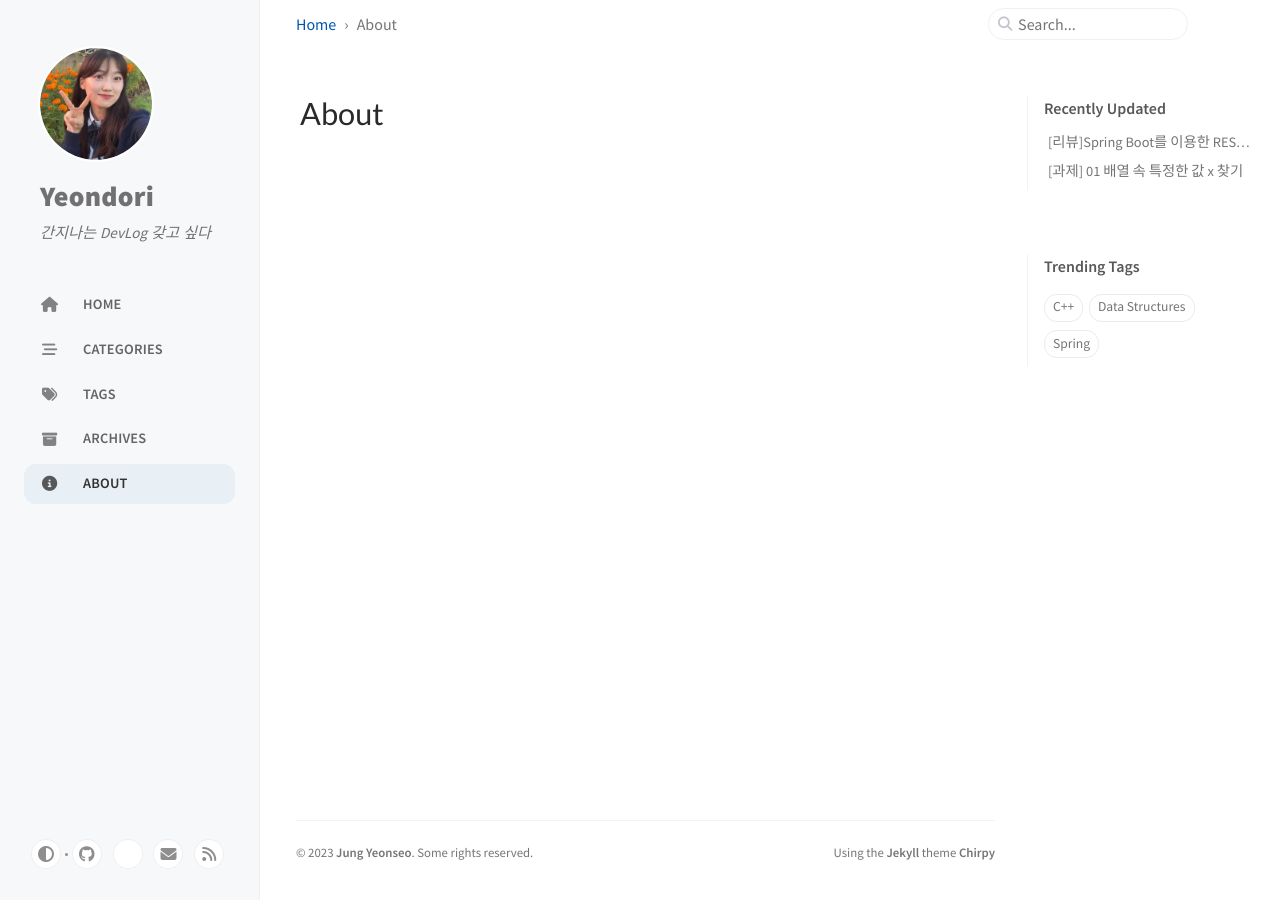
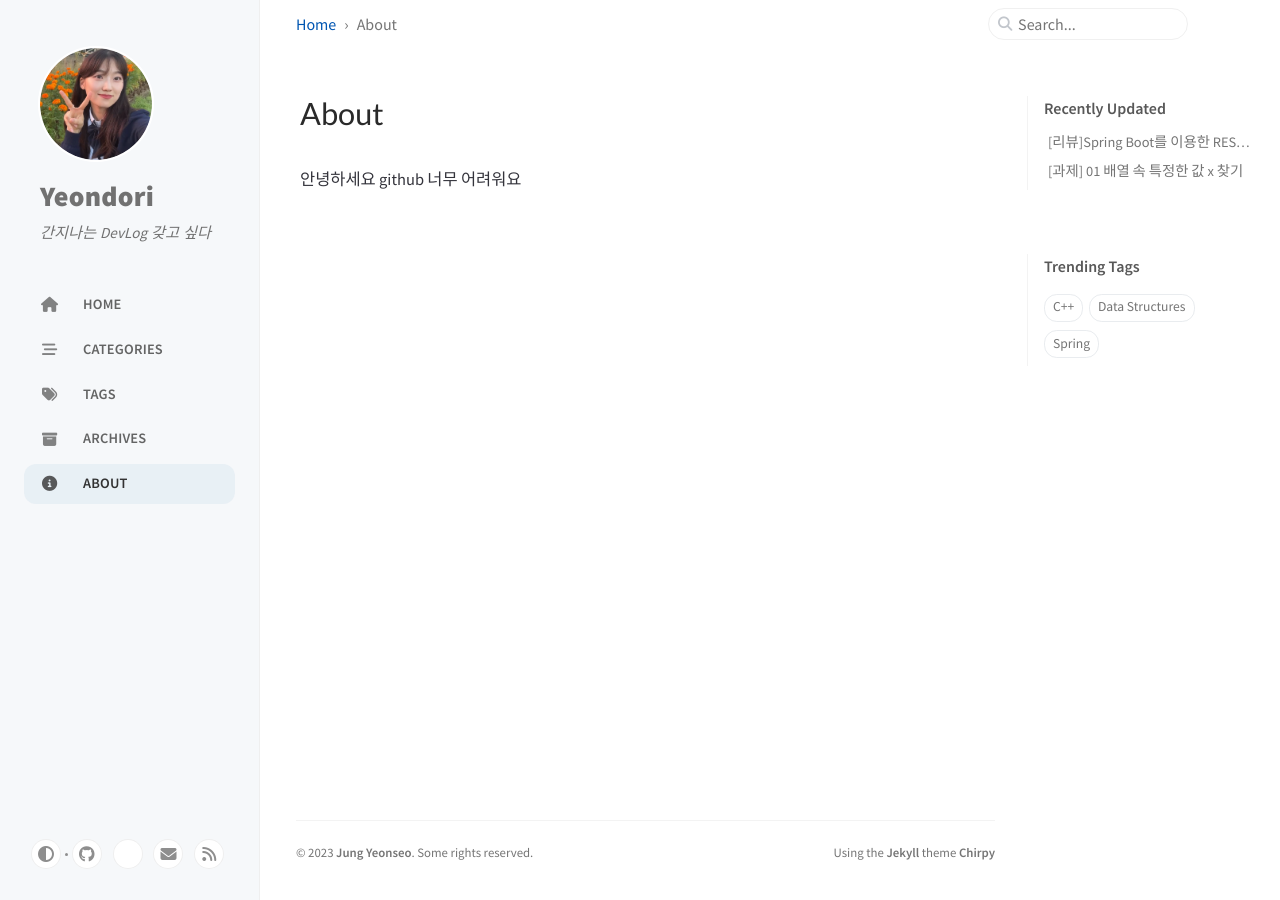
Before and after one commit to yeondori/yeondori.github.io, a Jekyll site: the page built from _tabs/about.md, in a window 1280 px wide. Built offline with Jekyll 4.4.1, drawn with Linux system fonts in a browser that asks for light colours; cached includes are drawn as plain includes; comment, search, counter and statistics services are not loaded.

```diff
--- a/_tabs/about.md
+++ b/_tabs/about.md
@@ -3,3 +3,8 @@
 icon: fas fa-info-circle
 order: 4
 ---
+
+안녕하세요
+github
+너무
+어려워요
```
